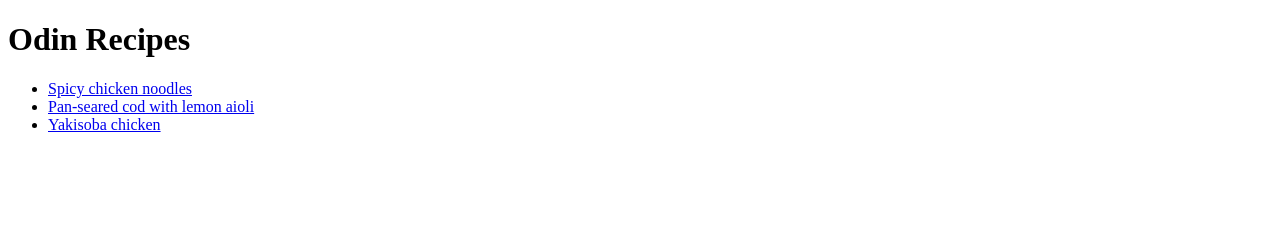
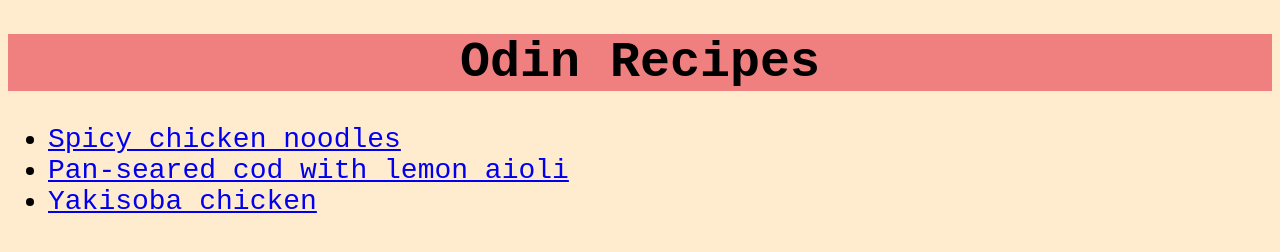
Before and after one commit to mohits-archives/odin-recipes, a plain HTML site: page index.html in a window 1280 px wide. Drawn offline with Linux system fonts and the light colour scheme.

Commit message:
Added some styles to home page

```diff
--- a/index.html
+++ b/index.html
@@ -1,14 +1,15 @@
 <!DOCTYPE html>
 <html lang="en">
     <head>
+        <link rel="stylesheet" href="./styles.css">
         <meta charset="UTF-8">
         <title>Chef Momo</title>
         <body>
             <h1>Odin Recipes</h1>
             <ul>
-                <li><a href="recipes/spicy-chicken-noodles.html">Spicy chicken noodles</a></li>
-                <li><a href="recipes/cod-lemon-aioli.html">Pan-seared cod with lemon aioli</a></li>
-                <li><a href="recipes/yakisoba-chicken.html">Yakisoba chicken</a></li>
+                <li><a href="recipes/spicy-chicken-noodles.html" target="_blank">Spicy chicken noodles</a></li>
+                <li><a href="recipes/cod-lemon-aioli.html" target="_blank">Pan-seared cod with lemon aioli</a></li>
+                <li><a href="recipes/yakisoba-chicken.html" target="_blank">Yakisoba chicken</a></li>
             </ul>
         </body>
     </head>
--- /dev/null
+++ b/styles.css
@@ -0,0 +1,15 @@
+*
+{
+    background-color: blanchedalmond;
+    font-family: 'Courier New', Courier, monospace;
+}
+
+h1 {
+    font-size: 50px;
+    text-align: center;
+    background-color: lightcoral;
+}
+
+ul {
+    font-size: 28px;
+}
```
